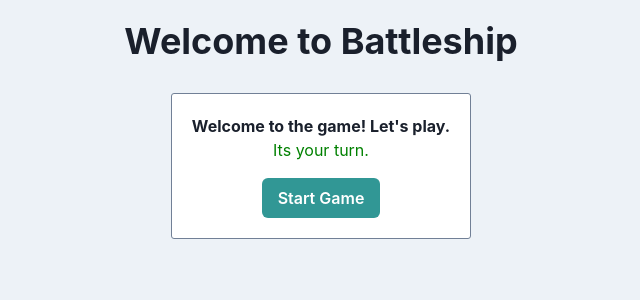
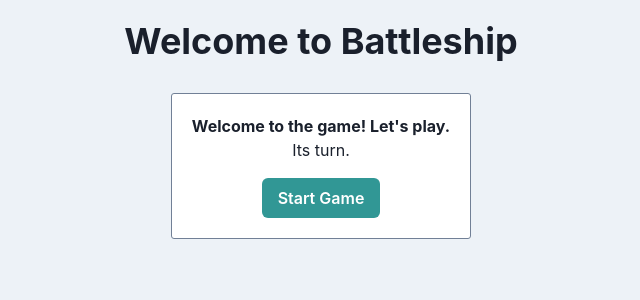
Before and after one commit to heyslevin/battleship, a React (Create React App) app: page / in a window 1280 px wide. Shown: the top 300 px of the page, without its empty margins (319-959 px from the left). Built offline with nearby package versions, Linux system fonts and the light colour scheme.

Commit message:
Game works with cheat mode on

```diff
--- a/src/components/Game.js
+++ b/src/components/Game.js
@@ -9,11 +9,12 @@
 import gameSetup from "../utilities/gameSetup";
 
 const Game = (props) => {
-  const [turn, setTurn] = useState("playerHuman");
+  const [turn, setTurn] = useState(null);
   const [humanBoard, setHumanBoard] = useState("noHumanBoard");
   const [computerBoard, setComputerBoard] = useState("noComputerBoard");
   const [players, setPlayers] = useState("noPlayers");
   const [startGame, setStartGame] = useState(false);
+  const [alertShipSunk, setAlertShipSunk] = useState(false);
   const [shipCoordinates, setShipCoordinates] = useState([]);
 
   // Initializes Game after first render
@@ -26,10 +27,20 @@
     setComputerBoard(computerBoard);
   }, [startGame]);
 
+  const restartGame = () => {
+    setPlayers("no players");
+    setComputerBoard("noComputerBoard");
+    setHumanBoard("noHumanBoard");
+    setStartGame(false);
+    setTurn(null);
+  };
+
   const placeShips = function placePlayerShipsOnBoard(player) {
     const ships = player.myShips;
     let board = humanBoard;
     let playerAi = player.ai;
+
+    setTurn("playerHuman");
 
     if (player.ai) {
       board = computerBoard;
@@ -82,6 +93,9 @@
         turn={turn}
         humanBoard={humanBoard}
         computerBoard={computerBoard}
+        alertShipSunk={alertShipSunk}
+        setAlertShipSunk={setAlertShipSunk}
+        restartGame={restartGame}
       />
       <Board
         startGame={startGame}
@@ -93,6 +107,7 @@
         setPlayers={setPlayers}
         setHumanBoard={setHumanBoard}
         setComputerBoard={setComputerBoard}
+        setAlertShipSunk={setAlertShipSunk}
       />
     </React.Fragment>
   );
```
